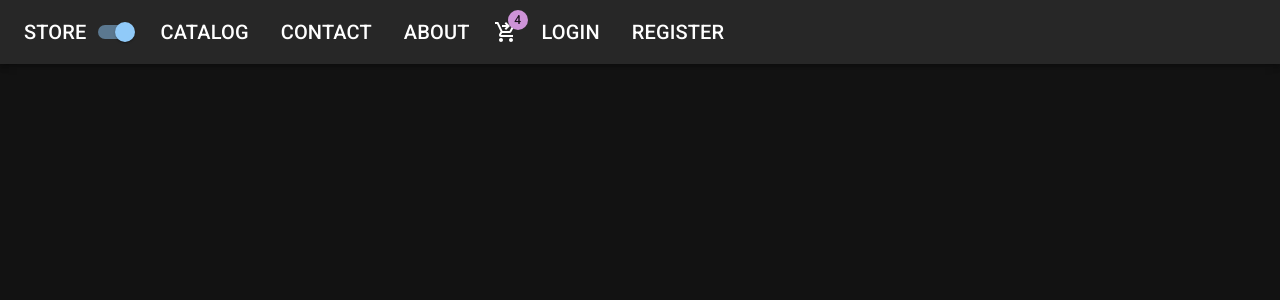
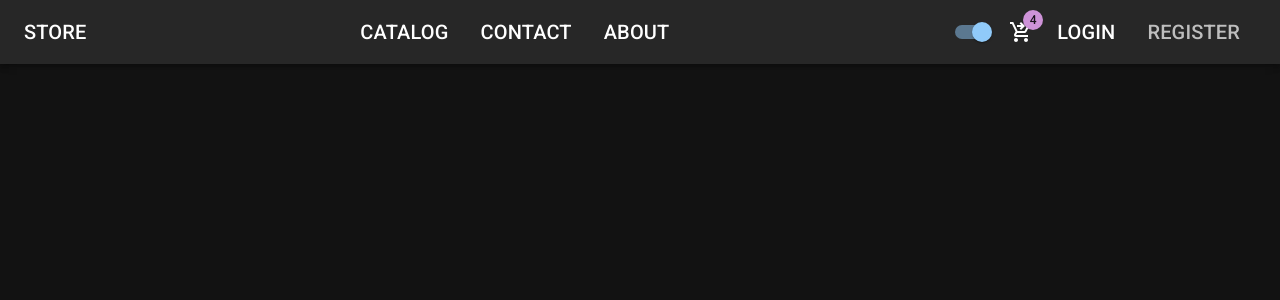
Before and after one commit to shanegracias7/EcommerceStore, a React (Create React App) app in the folder client/: page /register in a window 1280 px wide. Shown: the top 300 px of the page. Built offline with nearby package versions, Linux system fonts and the light colour scheme.

Commit message:
styling nav page

```diff
--- a/client/src/app/layout/Header.tsx
+++ b/client/src/app/layout/Header.tsx
@@ -1,5 +1,6 @@
 import { ShoppingCartCheckout } from '@mui/icons-material';
 import { AppBar, Badge, IconButton, List, ListItem, Switch, Toolbar, Typography } from '@mui/material'
+import { Box } from '@mui/system';
 import { NavLink } from 'react-router-dom';
 
 interface props{
@@ -18,20 +19,33 @@ const rightLinks = [
   {title:'register', path:'/register'},
 ]
 
+const navStyles ={
+  color:'inherit',
+  typography:'h6',
+  '&:hover':{
+    color:'grey.500'
+  },
+  '&.active':{color:'text.secondary'},
+  textDecoration:'none'
+}
+
+
+
 
 export default function Header({darkMode,handleThemeChange}:props) {
   return (
     <AppBar position='static' sx={{mb:4}}>
-        <Toolbar>
+        <Toolbar sx={{display:'flex',justifyContent:'space-between', align:'center'}}>
+
             <Typography
               variant='h6'
               component={NavLink}
               to="/"
-              sx={{color:'inherit',textDecoration:'none'}}
+              exact
+              sx={navStyles}
             >
               STORE
             </Typography>
-            <Switch checked={darkMode} onChange={handleThemeChange}/>
 
             <List sx={{display:'flex'}}>
               {midLinks.map(({title,path})=>(
@@ -39,31 +53,34 @@ export default function Header({darkMode,handleThemeChange}:props) {
                   component={NavLink}
                   to={path}
                   key={path}
-                  sx={{color:'inherit', typography:'h6'}}
+                  sx={navStyles}
                 >
                   {title.toUpperCase()}
                 </ListItem>
               ))}
             </List>
 
+            <Box display='flex' alignItems='center'>
+              <Switch checked={darkMode} onChange={handleThemeChange}/>
               <IconButton>
                   <Badge badgeContent={4} color="secondary">
                     <ShoppingCartCheckout/>
                   </Badge>
               </IconButton>
-
               <List sx={{display:'flex'}}>
                 {rightLinks.map(({title,path})=>(
                   <ListItem
                     component={NavLink}
                     to={path}
                     key={path}
-                  sx={{color:'inherit', typography:'h6'}}
+                    sx={navStyles}
                   >
                     {title.toUpperCase()}
                   </ListItem>
                 ))}
               </List>
+            </Box>
+
         </Toolbar>
     </AppBar>
   )
```
Lines whose indentation alone changed are shown as unchanged.
